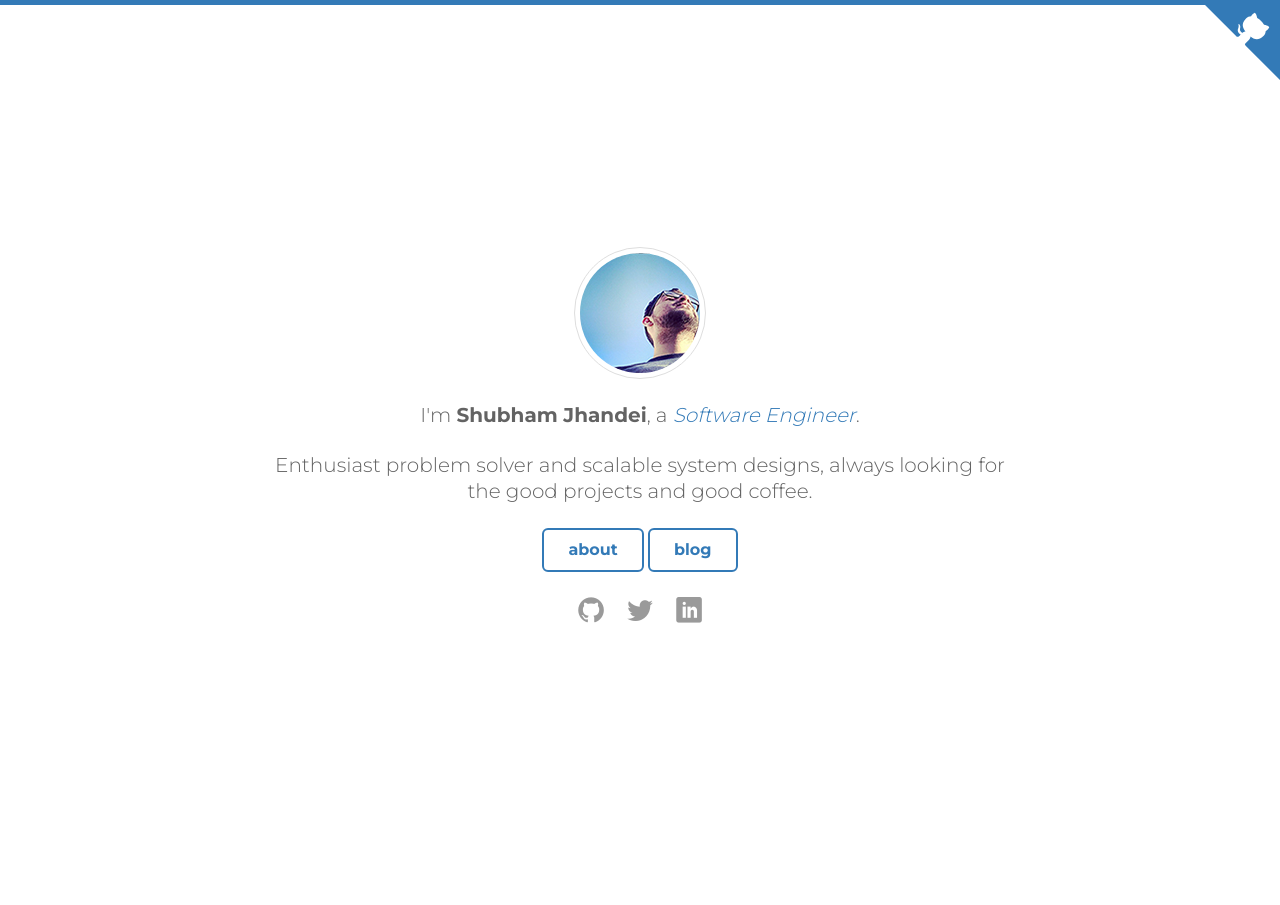
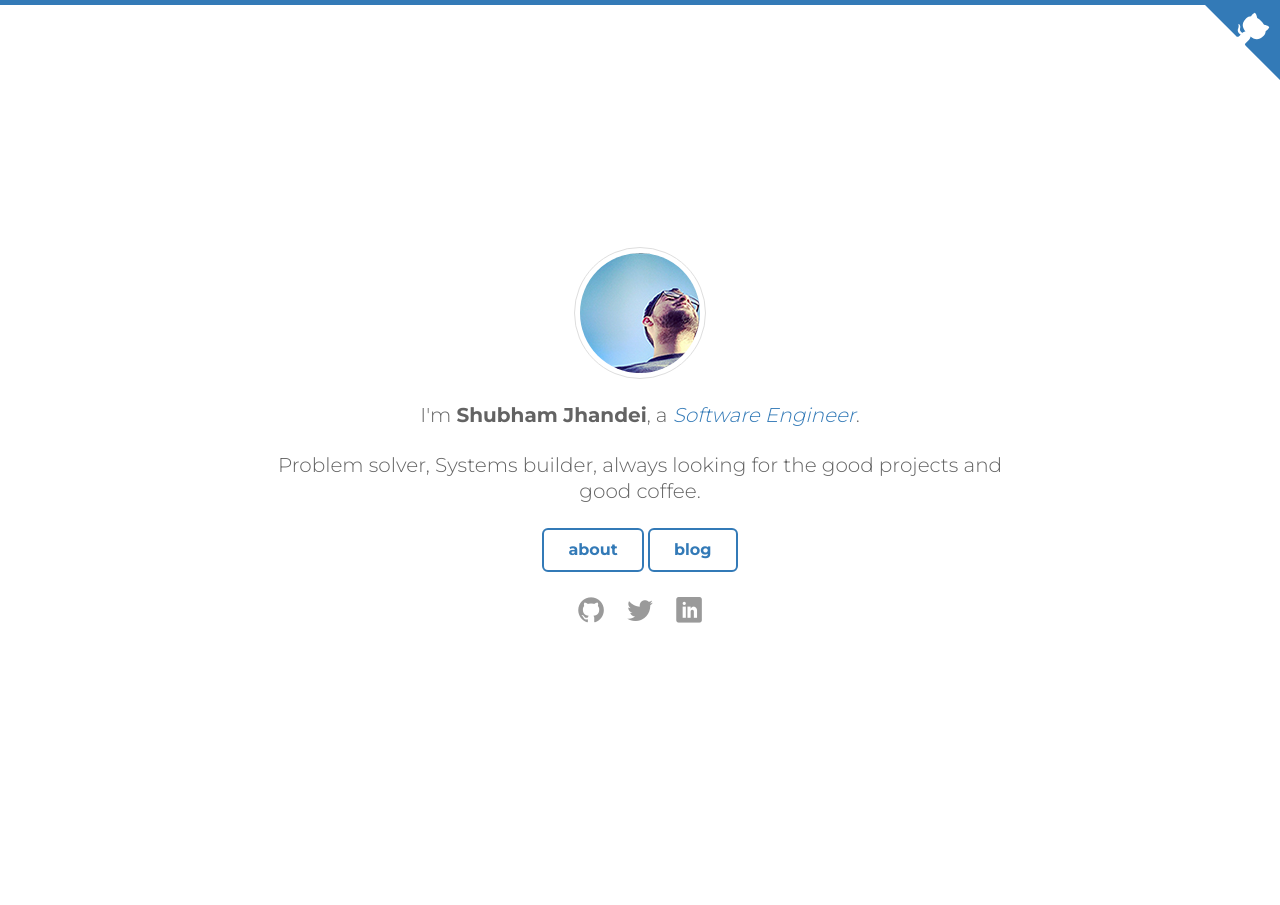
Before and after one commit to jhandei/shubham, a Jekyll site: the page index.html, which Jekyll copies as it is, in a window 1280 px wide. Built offline with Jekyll 4.4.1, drawn with Linux system fonts in a browser that asks for light colours; some web fonts are replaced.

Commit message:
Update index.html

```diff
--- a/index.html
+++ b/index.html
@@ -17,7 +17,7 @@
     <div class="container">
       <img src="images/author.jpg" alt="author thumb" class="dot">
       <h3>I'm <strong itemprop="name">Shubham Jhandei</strong>, a <em itemprop="jobTitle">Software Engineer</em>.</h3>
-      <h3>Enthusiast problem solver and scalable system designs, always looking for the good projects and good coffee.</h3>
+      <h3>Problem solver, Systems builder, always looking for the good projects and good coffee.</h3>
       <a href="/about" class="button button-ghost" title="about">about</a>
       <a href="https://medium.com/@jhandei" class="button button-ghost" title="blog">blog</a>
       <ul class="social">
```
